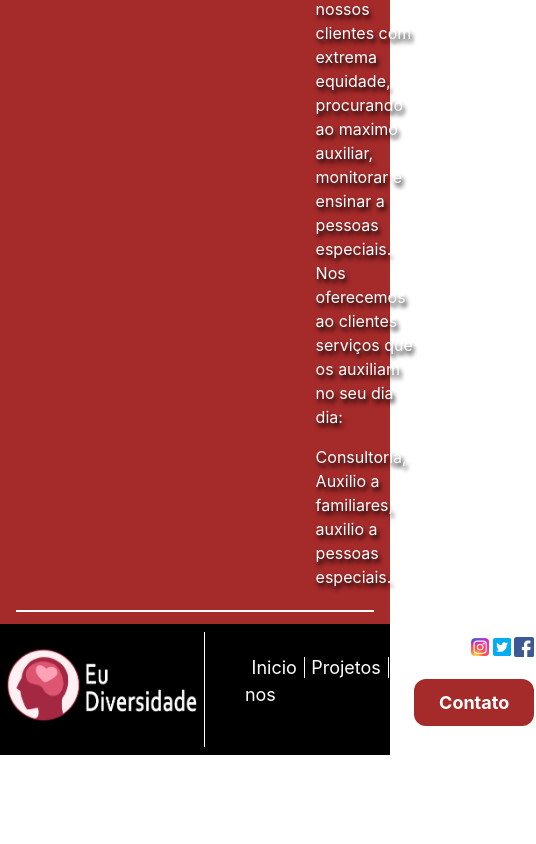
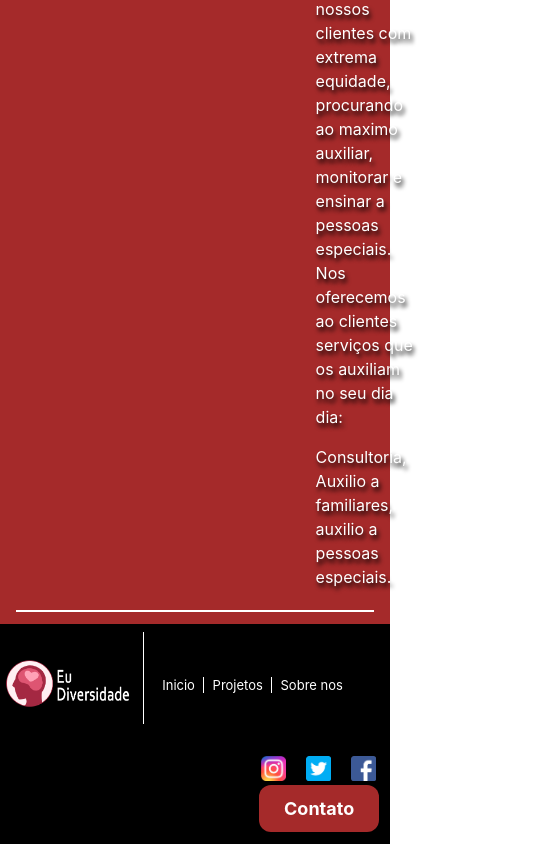
Before and after one commit to EuDiversidade/EuDiversidade, an Angular app: page /home in a window 390 px wide. Shown: the part 1796-2640 px from the top of the page, 536 px wide, since content can reach past the window. Before the commit the page ends 2551 px from the top, so only its background shows below. Built offline with nearby package versions, Linux system fonts and the light colour scheme.

Commit message:
Deixando footer responsivo

```diff
--- a/src/app/footer/footer.component.css
+++ b/src/app/footer/footer.component.css
@@ -1,11 +1,12 @@
 footer {
   height: 30%;
-  width: auto;
+  width: 100%;
   background: black;
 }
 
 .footer_container {
-  display: flex;
+  display: table;
+  width: 100%;
   padding-top: 2%;
   padding-left: 1%;
   padding-right: 1%;
@@ -14,44 +15,63 @@ footer {
 
 li {
   color: white;
-  font-size: large;
-  display: inline;
+  text-align: center;
 }
 
 /*#region Footer-conteudo-esquerdo*/
+.footer_left {
+  float: left;
+  width: 100%;
+}
+
 .footer_left_content {
   display: table;
-  float: left;
-  width: 50%;
+  width: 100%;
   height: 70%;
 }
 
-.footer_logo, .footer_paginas {
-  vertical-align: middle;
-  display: table-row;
-}
-
 .footer_logo {
-  display: table-cell;
-  width: 36%;
-  height: 100px;
+  float: left;
+  padding-top: 17px;
+  margin-right: -30px;
+  width: 140px;
   border-right: 1px solid white;
 }
 
+.footer_logo img {
+  width: 130px;
+  height: 75px;
+}
+
 .footer_paginas {
-  display: table-cell;
+  float: left;
+  padding-top: 40px;
+  width: 65%;
+  height: 100%;
 }
 
 .footer_paginas_decoration {
+  display: inline;
   padding-right: 4%;
   padding-left: 4%;
 }
 /*#endregion*/
 
 /*#region Footer-conteudo-direito*/
+.footer_right {
+  margin-top: 30px;
+  width: 100%;
+  float: left;
+}
+
 .footer_right_content {
-  flex: 1;
-  height: auto;
+  width: auto;
+  float: right;
+}
+
+.footer_contato {
+  width: 100%;
+  padding-right: 5px;
   text-align: right;
 }
 
@@ -61,11 +81,64 @@ button {
   color: white;
   padding: 10px;
   width: 120px;
-  text-align: center;
-  text-decoration: none;
   font-size: large;
   margin: 4px 2px;
   border-radius: 12px;
   font-weight: bold;
 }
+
+.footer_solcialLinks ul {
+  display: inline;
+}
+
+.footer_solcialLinks li {
+  width: 45px;
+  display: inline-block;
+}
+
+.footer_solcialLinks img {
+  width: 25px;
+  height: 25px;
+}
 /*#endregion*/
+
+@media only screen and (max-width: 410px) {
+  li {
+    font-size: small;
+  }
+}
+
+@media only screen and (min-width: 810px) {
+
+  /*#region Footer-conteudo-esquerdo*/
+  .footer_left {
+    width: 77%;
+    float: left;
+  }
+
+  .footer_logo {
+    float: left;
+    padding-top: 10px;
+    width: 210px;
+  }
+
+  .footer_logo img {
+    width: 200px;
+    height: 115px;
+  }
+
+  .footer_paginas {
+    float: left;
+    padding-top: 50px;
+    width: 60%;
+    height: 100%;
+  }
+  /*#endregion*/
+
+  /*#region Footer-conteudo-direito*/
+  .footer_right {
+    width: 23%;
+    float: left;
+  }
+  /*#endregion*/
+}
--- a/src/app/footer/footer.component.html
+++ b/src/app/footer/footer.component.html
@@ -1,8 +1,9 @@
 <footer class="footer">
   <div class="footer_container">
+    <div class="footer_left">
       <div class="footer_left_content">
         <div class="footer_logo">
-        <img src="assets/Logo-EuDiversidade-Texto.png" width="200px" height="115" alt=""/>
+          <img src="assets/Logo-EuDiversidade-Texto.png" alt=""/>
         </div>
         <div class="footer_paginas">
           <ul style="list-style-type: none;">
@@ -18,19 +19,27 @@
           </ul>
         </div>
       </div>
+    </div>
 
+    <div class="footer_right">
       <div class="footer_right_content">
         <div class="footer_solcialLinks">
           <ul>
-          <li style="padding-right: 2%;">
-            <a><img src="assets\Instagram-Icon.png" style="width: 20px; height: 20px; padding: 1px;"></a>
+            <a>
+              <li>
+                <img src="assets\Instagram-Icon.png">
               </li>
-          <li style="padding-right: 2%;">
-            <a><img src="assets\Twitter-Icon.png" style="width: 20px; height: 20px; padding: 1px;"></a>
+            </a>
+            <a>
+              <li>
+                <img src="assets\Twitter-Icon.png">
               </li>
-          <li style="padding-right: 3%;">
-            <a><img src="assets\Facebook-Icon.png" style="width: 20px; height: 20px;"></a>
+            </a>
+            <a>
+              <li>
+                <img src="assets\Facebook-Icon.png">
               </li>
+            </a>
           </ul>
         </div>
         <div class="footer_contato">
@@ -38,4 +47,5 @@
         </div>
       </div>
     </div>
+  </div>
 </footer>
```
Lines whose indentation alone changed are shown as unchanged.
